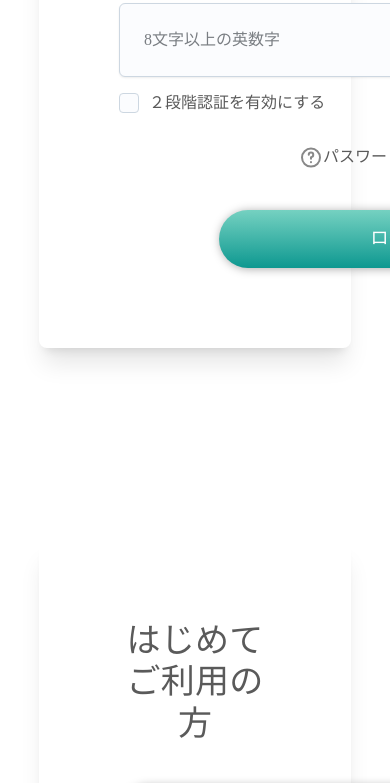
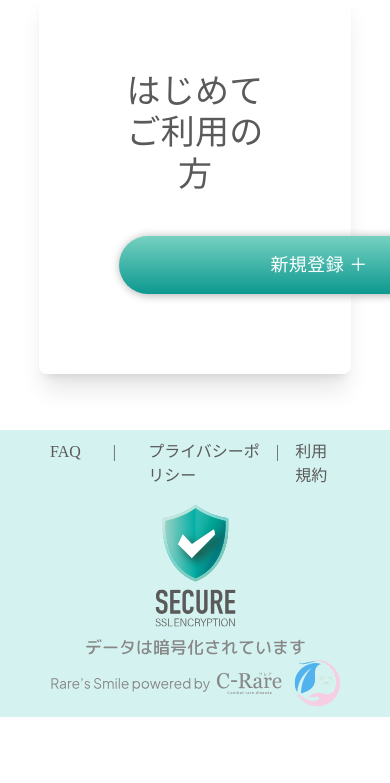
Before and after one commit to Yuri-U0127/Rare-s-Smile, a Next.js app: page /login in a window 390 px wide. Shown: the part 1156-1939 px from the top of the page. After the commit the page ends 1873 px from the top, so only its background shows below. Built offline with nearby package versions, Linux system fonts and the light colour scheme; a web font is replaced by a local one.

Commit message:
Mobile footer completed.

```diff
--- a/src/app/(auth)/layout.jsx
+++ b/src/app/(auth)/layout.jsx
@@ -7,6 +7,8 @@ const PublicFooter = dynamic(() => import('../../components/shared/Footer'))
 import { useTheme } from '@mui/material/styles';
 import useMediaQuery from '@mui/material/useMediaQuery';
 import ScrollToTopButton from '../../components/ui/global/ScrollToTopButton';
+import MobileHeader from '../../components/shared/MobileHeader';
+import MobilePublicFooter from '../../components/shared/MobilePublicFooter';
 
 const layout = ({ children }) => {
 
@@ -15,10 +17,10 @@ const layout = ({ children }) => {
 
   return (
     <>
-      <PublicHeader />
+      {matches ? <PublicHeader /> : <MobileHeader />}
       {!matches && <ScrollToTopButton />}
       {children}
-      <PublicFooter />
+      {matches ? <PublicFooter /> : <MobilePublicFooter />}
     </>
   );
 };
--- /dev/null
+++ b/src/components/shared/MobilePublicFooter.jsx
@@ -0,0 +1,42 @@
+'use client'
+
+import { Box, Typography, Link } from '@mui/material';
+
+const PublicFooter = () => {
+  return (
+    <Box
+      component="footer"
+      sx={{
+        backgroundColor: '#D4F2EF',
+        padding: '10px 50px',
+      }}
+    >
+      <div className='flex flex-col  items-center'>
+        {/* Left Section */}
+        <div className='mx-auto'>
+          <Box display="flex" justifyContent="center" gap={2} mb={{ xs: 2, md: 3 }}>
+            <Link href="/faq" underline="hover" color="inherit">
+              FAQ
+            </Link>
+            <Typography sx={{ marginLeft: 2, marginRight: 2 }}>|</Typography>
+            <Link href="/privacy-policy" underline="hover" color="inherit">
+              プライバシーポリシー
+            </Link>
+            <Typography >|</Typography>
+            <Link href="/terms" underline="hover" color="inherit">
+              利用規約
+            </Link>
+          </Box>
+        </div>
+        <img src="/images/secure.svg" alt="Secure SSL Encryption" />
+        <img src="/images/footer_logo.svg" alt="Footer_logo" />
+
+        {/* Right Section */}
+
+
+      </div>
+    </Box>
+  );
+};
+
+export default PublicFooter;
```
